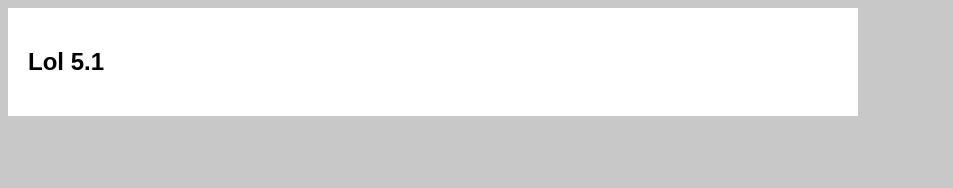
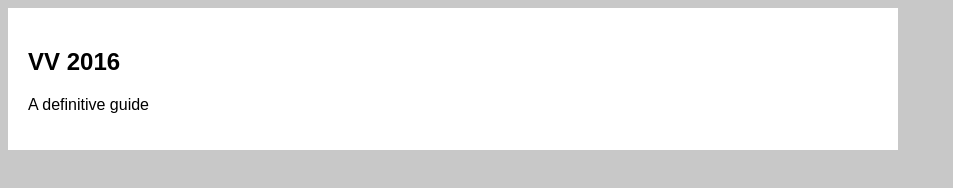
Before and after one commit to danhett/ProgrammingBook, a plain HTML site: page index.html in a window 1280 px wide. Shown: the whole page, without its empty margins (0-953 px from the left). Drawn offline with Linux system fonts and the light colour scheme.

Commit message:
Cleaned up

```diff
--- a/css/layout.css
+++ b/css/layout.css
@@ -5,10 +5,6 @@ body {
 
 #container {
 	width: 850px;
-}
-
-
-.outputSample {
 	padding: 20px;
 	background-color: rgb(255, 255, 255);
 }
--- a/js/app.js
+++ b/js/app.js
@@ -1,20 +1,14 @@
-var lang; // overall name of the language
+var LANG; // overall name of the language
 
 $(document).ready(function() {
 
     function loadGrammars() {
-        //$("#output").html("");
+        // establish the full and abbreviated name of the language
+        var languageGrammar = tracery.createGrammar(grammars["languageName"]);
+        LANG = languageGrammar.flatten("#title#");
+        addToBook(LANG);
 
-        // establish the name of the language
-        var languageGrammar = tracery.createGrammar(grammars["languageDetails"]);
-        lang = languageGrammar.flatten("#title#");
-
-        var div = $("<div/>", {
-            class : "outputSample",
-            html : lang
-        });
-
-        $("#container").append(div);
+        addToBook("<p>A definitive guide</p>")
     }
 
     setTimeout(function() {
@@ -24,4 +18,8 @@ $(document).ready(function() {
     $('#grammarSelect').on('change', function() {
         loadGrammar(this.value);
     });
+
+    function addToBook(addition) {
+      $("#container").append(addition);
+    }
 });
--- a/js/grammars.js
+++ b/js/grammars.js
@@ -3,9 +3,10 @@ var grammars = {
     /**
      * Defines the name and various elements of the language.
      */
-    languageDetails : {
+    languageName : {
         title : ["<h2>#scriptname##scriptmid# #scriptsuffix#</h2>"],
-        scriptname : ["Lol", "Cat", "Mega", "Tech", "Techno", "Cool"],
+        scriptname : ["#l##l#", "#l##l##l#", "#l##l##l##l#", "Base", "Assemble", "Lite"],
+        l : ["A", "B","C","D","E","F","G","H","I","J","K","L","M","N","O","P","Q","R","S","T","U","V","W","X","Y","Z"],
         scriptmid : ["Script", "Code", ""],
         scriptsuffix : ["201#year#", "Pro", "#num#.#num#"],
         year : ["1", "2", "3", "4", "5", "6", "7", "8", "9", "0"],
```
